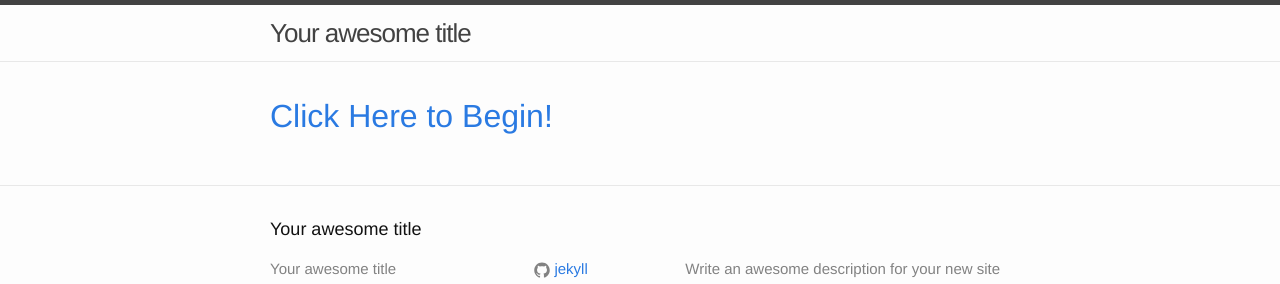
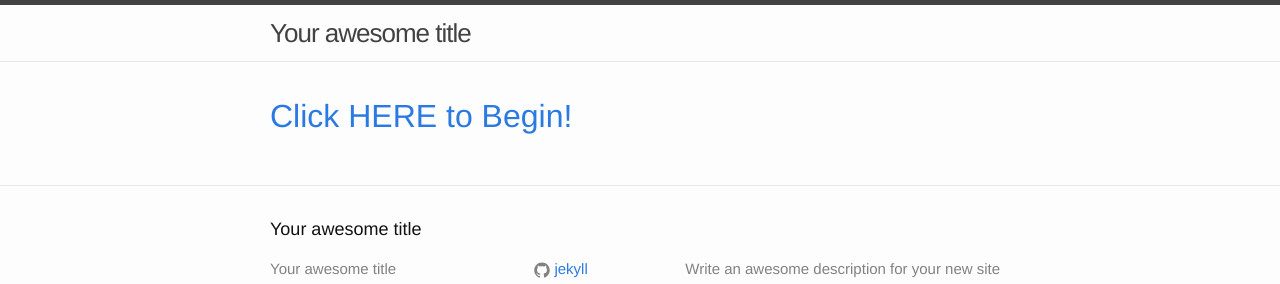
Before and after one commit to brianmueller/jekyll-test, a Jekyll site: the page built from index.html, in a window 1280 px wide. Shown: the top 284 px of the page. Built offline with Jekyll 4.4.1, drawn with Linux system fonts in a browser that asks for light colours.

Commit message:
minor change

```diff
--- a/index.html
+++ b/index.html
@@ -4,6 +4,6 @@ layout: default
 
 <div class="home">
 <h1>
-          <a href="alarm">Click Here to Begin!</a>
-
+          <a href="alarm">Click HERE to Begin!</a>
+    </h1>
 </div>
```
